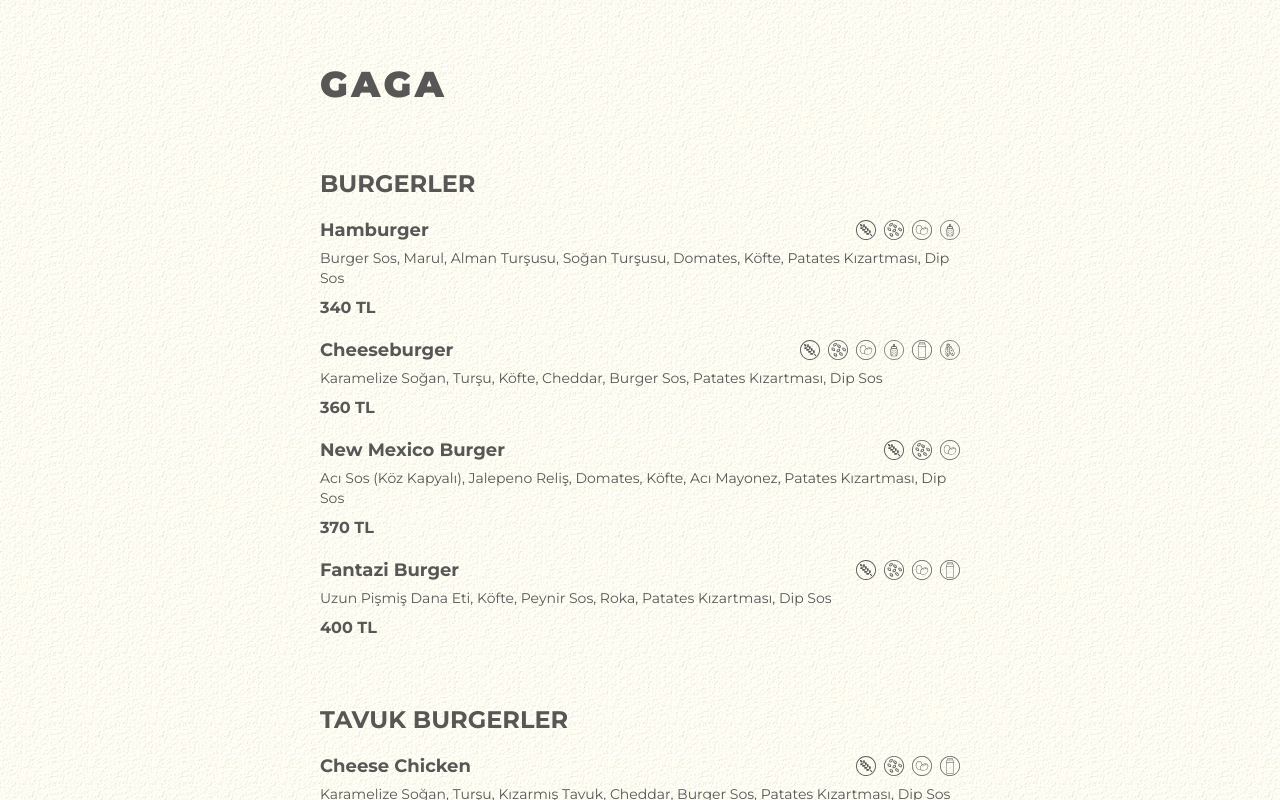
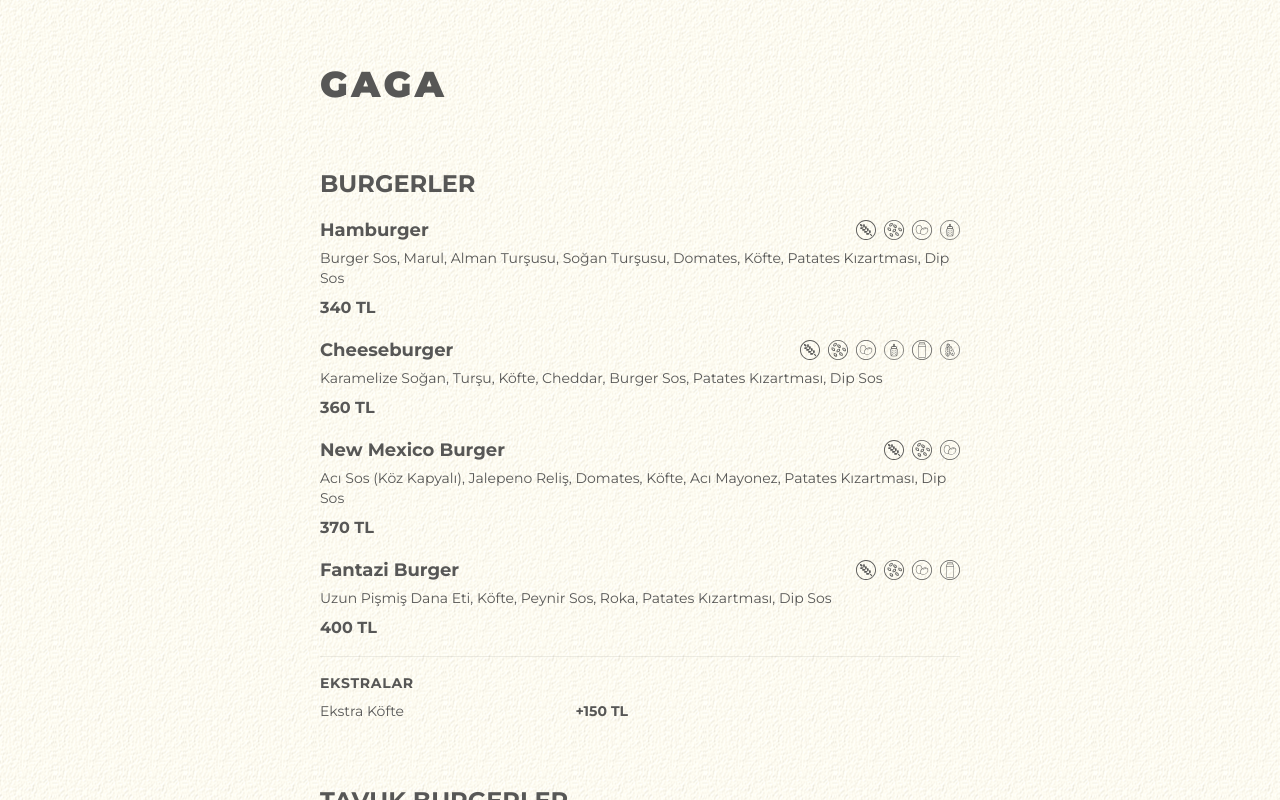
Before and after one commit to gagaburdur/gagaburdur.github.io, a React (Vite) app: page / in a window 1280 px wide. Shown: the top 800 px of the page. Built offline with nearby package versions, Linux system fonts and the light colour scheme.

Commit message:
Add CLAUDE.md for project guidance and update menu structure with extras

```diff
--- a/src/App.tsx
+++ b/src/App.tsx
@@ -1,5 +1,20 @@
 import MenuCategory from "./components/MenuCategory";
+import AllergenIcon from "./components/AllergenIcon";
 import { menu } from "./menu"
+
+const allergenLegend = [
+  { key: "gluten", label: "Gluten" },
+  { key: "susam", label: "Susam" },
+  { key: "yumurta", label: "Yumurta" },
+  { key: "hardal", label: "Hardal" },
+  { key: "sut", label: "Süt" },
+  { key: "soya", label: "Soya" },
+  { key: "kuruyemis", label: "Sert Kabuklu Yemişler" },
+  { key: "kabuklu", label: "Kabuklu Deniz Ürünleri" },
+  { key: "balik", label: "Balık" },
+  { key: "kereviz", label: "Kereviz" },
+];
+
 function App() {
   return (
     <div className="min-h-screen flex flex-col items-start justify-start text-[#575756] py-12 px-4 max-w-2xl mx-auto">
@@ -7,6 +22,17 @@ function App() {
       {menu.map((category) => {
         return <MenuCategory key={category.category} category={category} />
       })}
+      <div className="w-full mt-12 pt-8 border-t border-[#575756]/20">
+        <h2 className="text-lg font-bold tracking-wider mb-4">ALERJENLER</h2>
+        <div className="grid grid-cols-2 gap-3">
+          {allergenLegend.map(({ key, label }) => (
+            <div key={key} className="flex items-center gap-2">
+              <AllergenIcon name={key} className="w-5 h-5 text-[#575756] shrink-0" />
+              <span className="text-sm">{label}</span>
+            </div>
+          ))}
+        </div>
+      </div>
     </div>
   );
 }
--- a/src/components/MenuCategory.tsx
+++ b/src/components/MenuCategory.tsx
@@ -13,6 +13,19 @@ const MenuCategory = (props: MenuCategoryProps) => {
           <MenuItem key={item.name} item={item} />
         ))}
       </div>
+      {props.category.extras && props.category.extras.length > 0 && (
+        <div className="mt-4 pt-4 border-t border-[#575756]/10">
+          <h3 className="text-sm font-bold tracking-wider mb-2">EKSTRALAR</h3>
+          <div className="grid grid-cols-2 gap-x-6 gap-y-1">
+            {props.category.extras.map((extra) => (
+              <div key={extra.name} className="flex justify-between items-center text-sm">
+                <span>{extra.name}</span>
+                <span className="font-bold">+{extra.price} TL</span>
+              </div>
+            ))}
+          </div>
+        </div>
+      )}
     </div>
   );
 }
--- a/src/menu.ts
+++ b/src/menu.ts
@@ -20,9 +20,15 @@ export interface MenuItem {
   allergens: Allergens;
 }
 
+export interface Extra {
+  name: string;
+  price: number;
+}
+
 export interface MenuCategory {
   category: string;
   items: MenuItem[];
+  extras?: Extra[];
 }
 
 const noAllergens: Allergens = {
@@ -74,6 +80,9 @@ export const menu: MenuCategory[] = [
         allergens: a({ gluten: true, susam: true, yumurta: true, sut: true }),
       },
     ],
+    extras: [
+      { name: "Ekstra Köfte", price: 150 },
+    ],
   },
   {
     category: "TAVUK BURGERLER",
@@ -96,6 +105,9 @@ export const menu: MenuCategory[] = [
         price: 260,
         allergens: a({ gluten: true, susam: true, yumurta: true }),
       },
+    ],
+    extras: [
+      { name: "Ekstra Tavuk", price: 100 },
     ],
   },
   {
@@ -235,4 +247,259 @@ export const menu: MenuCategory[] = [
       },
     ],
   },
+  {
+    category: "SUSHI",
+    items: [
+      {
+        name: "California Roll",
+        description: "Pirinç, Nori, Yengeç Surimi, Avokado, Salatalık ve Susam",
+        price: 330,
+        allergens: a({ balik: true, kabuklu: true, susam: true }),
+      },
+      {
+        name: "Alaska Roll",
+        description: "Pirinç, Nori, Avokado, Somon ve Salatalık",
+        price: 330,
+        allergens: a({ balik: true }),
+      },
+      {
+        name: "Spicy Maguro Roll",
+        description: "Pirinç, Nori, Salatalık, Avokado, Krem Peynir, Ton Balığı ve Acı Sos",
+        price: 330,
+        allergens: a({ balik: true, sut: true }),
+      },
+      {
+        name: "Kappa Roll",
+        description: "Pirinç, Nori ve Salatalık",
+        price: 280,
+        allergens: noAllergens,
+      },
+      {
+        name: "Hosomaki Roll",
+        description: "Pirinç, Nori. Yengeç Surimi, Somon, Havuç, Avokado Dolgularından Birini İçerir",
+        price: 280,
+        allergens: a({ balik: true, kabuklu: true }),
+      },
+      {
+        name: "Negitoromaki Roll",
+        description: "Pirinç, Nori, Taze Soğan ve Ton Balığı",
+        price: 280,
+        allergens: a({ balik: true }),
+      },
+      {
+        name: "Avokado Roll",
+        description: "Pirinç, Nori, Avokado",
+        price: 300,
+        allergens: noAllergens,
+      },
+      {
+        name: "Avokado Sake Roll",
+        description: "Pirinç, Nori, Avokado ve Somon",
+        price: 300,
+        allergens: a({ balik: true }),
+      },
+      {
+        name: "Philadelphia Roll",
+        description: "Somon, Salatalık, Krem Peynir, Susam, Pirinç, Nori, Avokado",
+        price: 330,
+        allergens: a({ balik: true, sut: true, susam: true }),
+      },
+      {
+        name: "Vegan Roll",
+        description: "Pirinç, Nori, Avokado, Salatalık, Kapya Biber, Havuç",
+        price: 300,
+        allergens: noAllergens,
+      },
+    ],
+  },
+  {
+    category: "SICAK İÇECEKLER",
+    items: [
+      {
+        name: "Caffe Americano",
+        description: "",
+        price: 100,
+        allergens: noAllergens,
+      },
+      {
+        name: "Double Caffe Americano",
+        description: "",
+        price: 140,
+        allergens: noAllergens,
+      },
+      {
+        name: "Espresso",
+        description: "",
+        price: 60,
+        allergens: noAllergens,
+      },
+      {
+        name: "Double Espresso",
+        description: "",
+        price: 110,
+        allergens: noAllergens,
+      },
+      {
+        name: "Cappuccino",
+        description: "",
+        price: 130,
+        allergens: a({ sut: true }),
+      },
+      {
+        name: "Caffe Latte",
+        description: "",
+        price: 130,
+        allergens: a({ sut: true }),
+      },
+      {
+        name: "Caffe Mocha",
+        description: "Sütlü Çikolata veya Beyaz Çikolata",
+        price: 130,
+        allergens: a({ sut: true }),
+      },
+      {
+        name: "Macchiato",
+        description: "",
+        price: 110,
+        allergens: a({ sut: true }),
+      },
+      {
+        name: "Çay",
+        description: "",
+        price: 30,
+        allergens: noAllergens,
+      },
+      {
+        name: "Fincan Çay",
+        description: "",
+        price: 50,
+        allergens: noAllergens,
+      },
+      {
+        name: "Oralet",
+        description: "Portakal, Kivi, Kuşburnu, Karadut, Muz, Elma, Çilek, Mentol",
+        price: 35,
+        allergens: noAllergens,
+      },
+      {
+        name: "Bitki Çayları",
+        description: "Ihlamur, Adaçayı, Kış Çayı, Kekik, Nane-Limon, Yeşil Çay",
+        price: 60,
+        allergens: noAllergens,
+      },
+      {
+        name: "Türk Kahvesi",
+        description: "",
+        price: 60,
+        allergens: noAllergens,
+      },
+      {
+        name: "Aromalı Türk Kahvesi",
+        description: "Dibek Kahvesi, Damla Sakızlı Türk Kahvesi, Menengiç Kahvesi",
+        price: 70,
+        allergens: noAllergens,
+      },
+      {
+        name: "Double Türk Kahvesi",
+        description: "",
+        price: 100,
+        allergens: noAllergens,
+      },
+      {
+        name: "Sıcak Çikolata",
+        description: "",
+        price: 140,
+        allergens: a({ sut: true }),
+      },
+      {
+        name: "Sahlep",
+        description: "",
+        price: 140,
+        allergens: a({ sut: true }),
+      },
+    ],
+  },
+  {
+    category: "SOĞUK İÇECEKLER",
+    items: [
+      {
+        name: "Şişe/Kutu İçecekler",
+        description: "Coca-Cola, Sprite, Fanta, Ice-Tea, Meyve Suyu",
+        price: 70,
+        allergens: noAllergens,
+      },
+      {
+        name: "Karpuzlu Limonata (Ev Yapımı)",
+        description: "",
+        price: 120,
+        allergens: noAllergens,
+      },
+      {
+        name: "Sade Soda",
+        description: "",
+        price: 40,
+        allergens: noAllergens,
+      },
+      {
+        name: "Meyveli Soda",
+        description: "Limon, Elma, Ananas, Kivi, Çilek ve Karpuz-Çilek Seçenekleriyle",
+        price: 50,
+        allergens: noAllergens,
+      },
+      {
+        name: "Ayran",
+        description: "",
+        price: 40,
+        allergens: a({ sut: true }),
+      },
+      {
+        name: "Su",
+        description: "",
+        price: 15,
+        allergens: noAllergens,
+      },
+      {
+        name: "Churchill",
+        description: "Sade Soda, Limon, Tuz",
+        price: 100,
+        allergens: noAllergens,
+      },
+      {
+        name: "Iced Caffe Americano",
+        description: "Double Shot Espresso İçerir",
+        price: 120,
+        allergens: noAllergens,
+      },
+      {
+        name: "Iced Caffe Latte",
+        description: "Double Shot Espresso İçerir",
+        price: 140,
+        allergens: a({ sut: true }),
+      },
+      {
+        name: "Iced Caffe Mocha",
+        description: "Sütlü Çikolata veya Beyaz Çikolata, Double Shot Espresso İçerir",
+        price: 160,
+        allergens: a({ sut: true }),
+      },
+      {
+        name: "Frappe",
+        description: "Granül Kahve, Buz, Süt ve Süt Köpüğü, İsteğe Göre Karamel ya da Vanilya Şurubu",
+        price: 140,
+        allergens: a({ sut: true }),
+      },
+      {
+        name: "Frozen",
+        description: "",
+        price: 140,
+        allergens: noAllergens,
+      },
+      {
+        name: "Milkshake",
+        description: "",
+        price: 140,
+        allergens: a({ sut: true }),
+      },
+    ],
+  },
 ];
```
Also changed, not shown: 1 other file (tests, documents, lock files or other folders).
